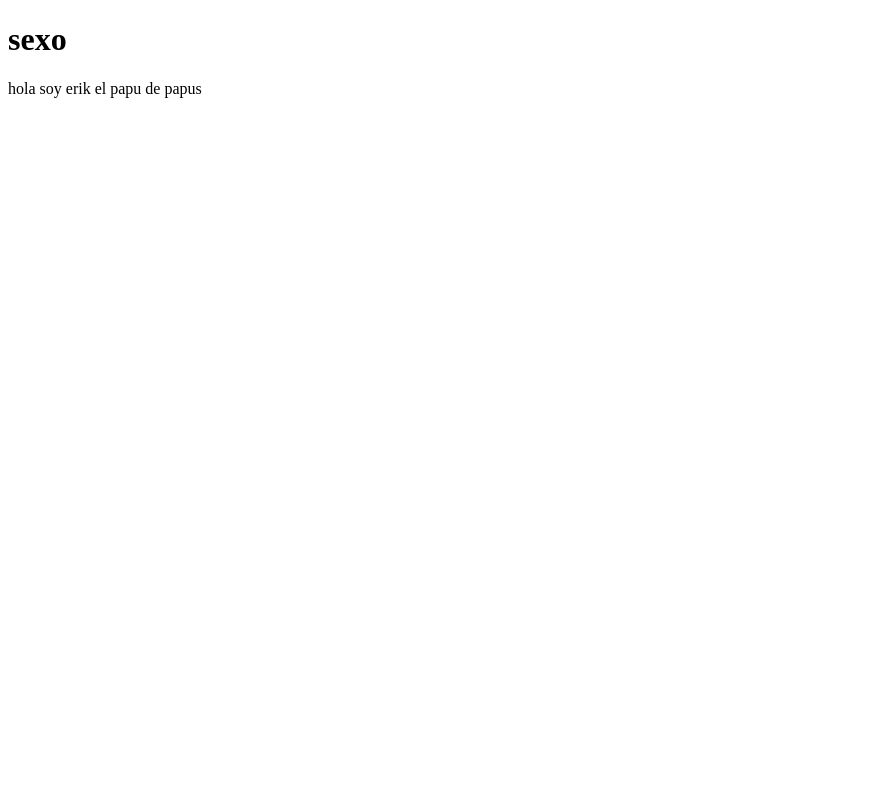
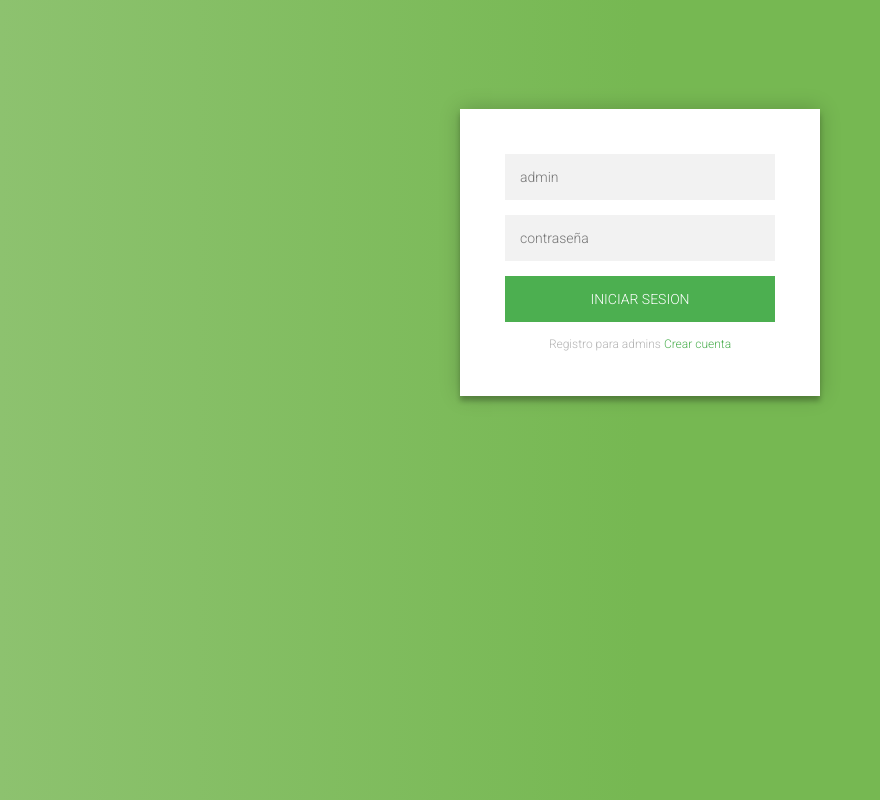
Before and after one commit to AquaBlazt/residencia_ITT, a plain HTML site: page index.html in a window 1280 px wide. Shown: the whole page, without its empty margins (0-880 px from the left). Drawn offline with nearby package versions, Linux system fonts and the light colour scheme.

Commit message:
creando la interfaz del login

```diff
--- /dev/null
+++ b/index.css
@@ -0,0 +1,105 @@
+@import url(https://fonts.googleapis.com/css?family=Roboto:300);
+
+.login-page {
+  width: 360px;
+  padding: 8% 0 0;
+  margin: auto;
+}
+.form {
+  position: relative;
+  z-index: 1;
+  background: #ffffff;
+  max-width: 360px;
+  margin: 0 auto 100px;
+  padding: 45px;
+  text-align: center;
+  box-shadow: 0 0 20px 0 rgba(0, 0, 0, 0.2), 0 5px 5px 0 rgba(0, 0, 0, 0.24);
+}
+.form input {
+  font-family: "Roboto", sans-serif;
+  outline: 0;
+  background: #f2f2f2;
+  width: 100%;
+  border: 0;
+  margin: 0 0 15px;
+  padding: 15px;
+  box-sizing: border-box;
+  font-size: 14px;
+}
+.form button {
+  font-family: "Roboto", sans-serif;
+  text-transform: uppercase;
+  outline: 0;
+  background: #4caf50;
+  width: 100%;
+  border: 0;
+  padding: 15px;
+  color: #ffffff;
+  font-size: 14px;
+  -webkit-transition: all 0.3 ease;
+  transition: all 0.3 ease;
+  cursor: pointer;
+}
+.form button:hover,
+.form button:active,
+.form button:focus {
+  background: #43a047;
+}
+.form .message {
+  margin: 15px 0 0;
+  color: #b3b3b3;
+  font-size: 12px;
+}
+.form .message a {
+  color: #4caf50;
+  text-decoration: none;
+}
+.form .register-form {
+  display: none;
+}
+.container {
+  position: relative;
+  z-index: 1;
+  max-width: 300px;
+  margin: 0 auto;
+}
+.container:before,
+.container:after {
+  content: "";
+  display: block;
+  clear: both;
+}
+.container .info {
+  margin: 50px auto;
+  text-align: center;
+}
+.container .info h1 {
+  margin: 0 0 15px;
+  padding: 0;
+  font-size: 36px;
+  font-weight: 300;
+  color: #1a1a1a;
+}
+.container .info span {
+  color: #4d4d4d;
+  font-size: 12px;
+}
+.container .info span a {
+  color: #000000;
+  text-decoration: none;
+}
+.container .info span .fa {
+  color: #ef3b3a;
+}
+body {
+  background: #76b852; /* fallback for old browsers */
+  background: rgb(141, 194, 111);
+  background: linear-gradient(
+    90deg,
+    rgba(141, 194, 111, 1) 0%,
+    rgba(118, 184, 82, 1) 50%
+  );
+  font-family: "Roboto", sans-serif;
+  -webkit-font-smoothing: antialiased;
+  -moz-osx-font-smoothing: grayscale;
+}
--- a/index.html
+++ b/index.html
@@ -1,13 +1,36 @@
 <!DOCTYPE html>
-<html lang="en">
+<html lang="esp">
   <head>
     <meta charset="UTF-8" />
-    <meta http-equiv="X-UA-Compatible" content="IE=edge" />
-    <meta name="viewport" content="width=device-width, initial-scale=1.0" />
-    <title>mi vergota en tu boquita</title>
+    <title>Residencia</title>
+    <link rel="stylesheet" href="index.css" />
   </head>
   <body>
-    <h1>sexo</h1>
-    <p>hola soy erik el papu de papus</p>
+    <!-- html -->
+    <div class="login-page">
+      <div class="form">
+        <form class="register-form">
+          <input type="text" placeholder="nombre" />
+          <input type="password" placeholder="contraseña" />
+          <input type="text" placeholder="correo electronico" />
+          <button>Crear</button>
+          <p class="message">
+            Registro para admins
+            <a href="#">Iniciar sesion</a>
+          </p>
+        </form>
+        <form class="login-form">
+          <input type="text" placeholder="admin" />
+          <input type="password" placeholder="contraseña" />
+          <button>Iniciar Sesion</button>
+          <p class="message">
+            Registro para admins <a href="#">Crear cuenta</a>
+          </p>
+        </form>
+      </div>
+    </div>
+    <!-- js -->
+    <script src="https://cdnjs.cloudflare.com/ajax/libs/jquery/2.1.3/jquery.min.js"></script>
+    <script src="index.js"></script>
   </body>
 </html>
--- /dev/null
+++ b/index.js
@@ -0,0 +1,3 @@
+$(".message a").click(function () {
+  $("form").animate({ height: "toggle", opacity: "toggle" }, "slow");
+});
```
